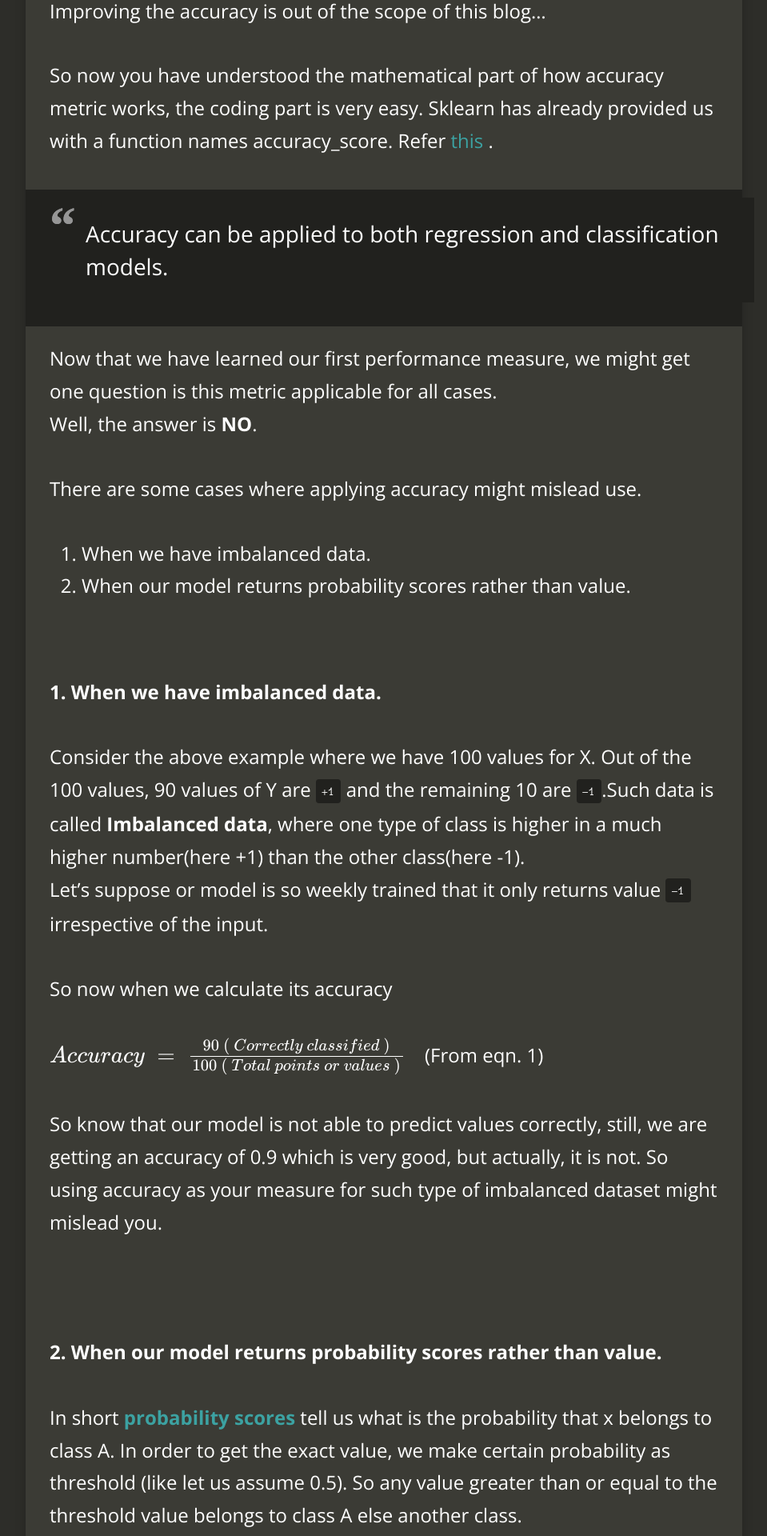
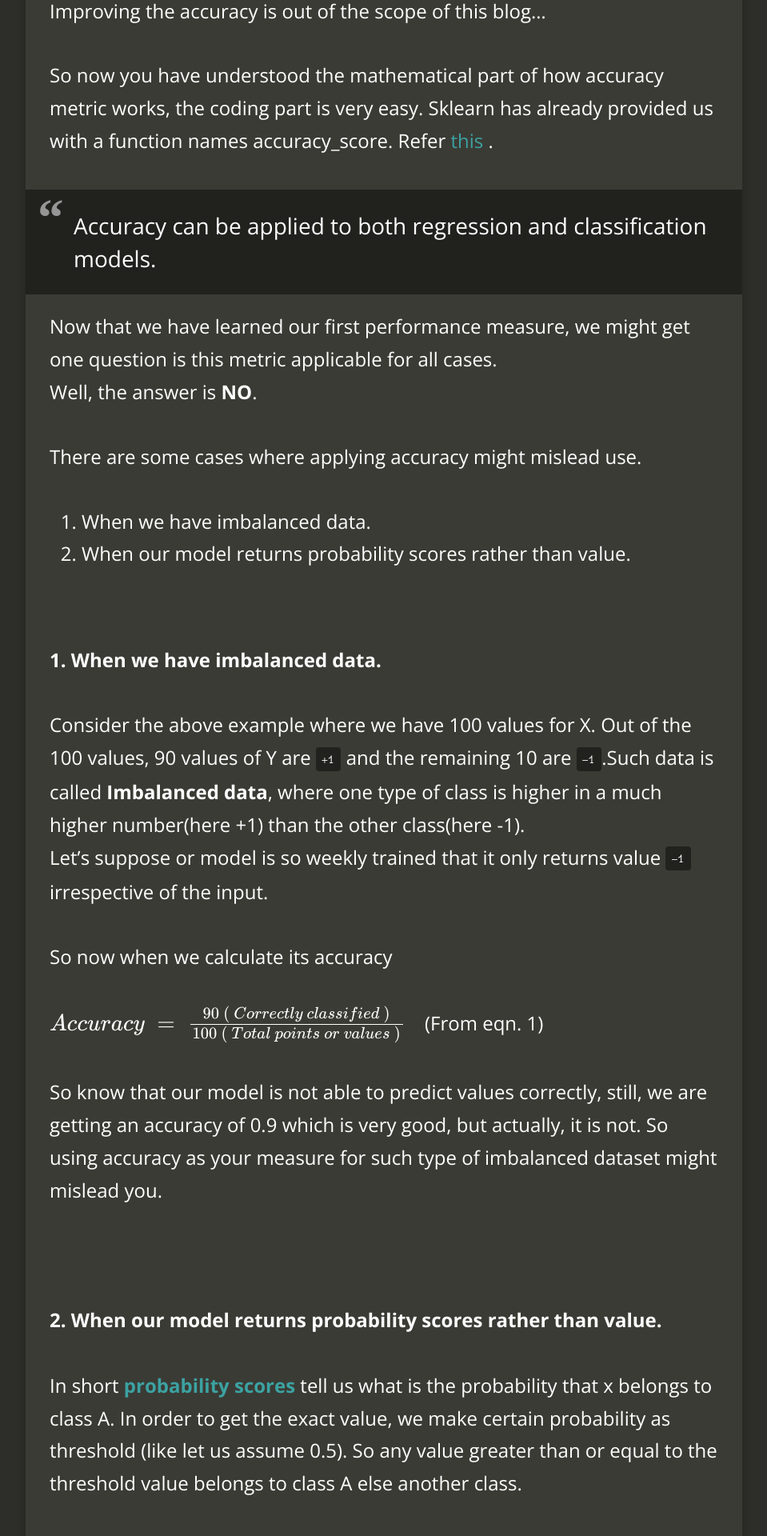
Before and after one commit to gautam018/gautam-notes, a Jekyll site: the page built from _posts/2021-04-25-accuracy.md, in a window 1280 px wide. Shown: the part 3201-5121 px from the top of the page at 80% size, without its empty margins (160-1119 px from the left). Built offline with Jekyll 4.4.1, drawn with Linux system fonts in a browser that asks for light colours; nearby versions of some CDN libraries; formulas are drawn with MathJax 3.

Commit message:
removed > from line 109

```diff
--- a/_posts/2021-04-25-accuracy.md
+++ b/_posts/2021-04-25-accuracy.md
@@ -106,7 +106,7 @@ Hurray! We have finally learned how to find the accuracy of our modal .0.75 is a
 
 So now you have understood the mathematical part of how accuracy metric works, the coding part is very easy. Sklearn has already provided us with a function names accuracy_score. Refer [this][4] .
 
->> Accuracy can be applied to both regression and classification models.
+> Accuracy can be applied to both regression and classification models.
 
 Now that we have learned our first performance measure, we might get one question is this metric applicable for all cases.<br>
 Well, the answer is **NO**.
```
